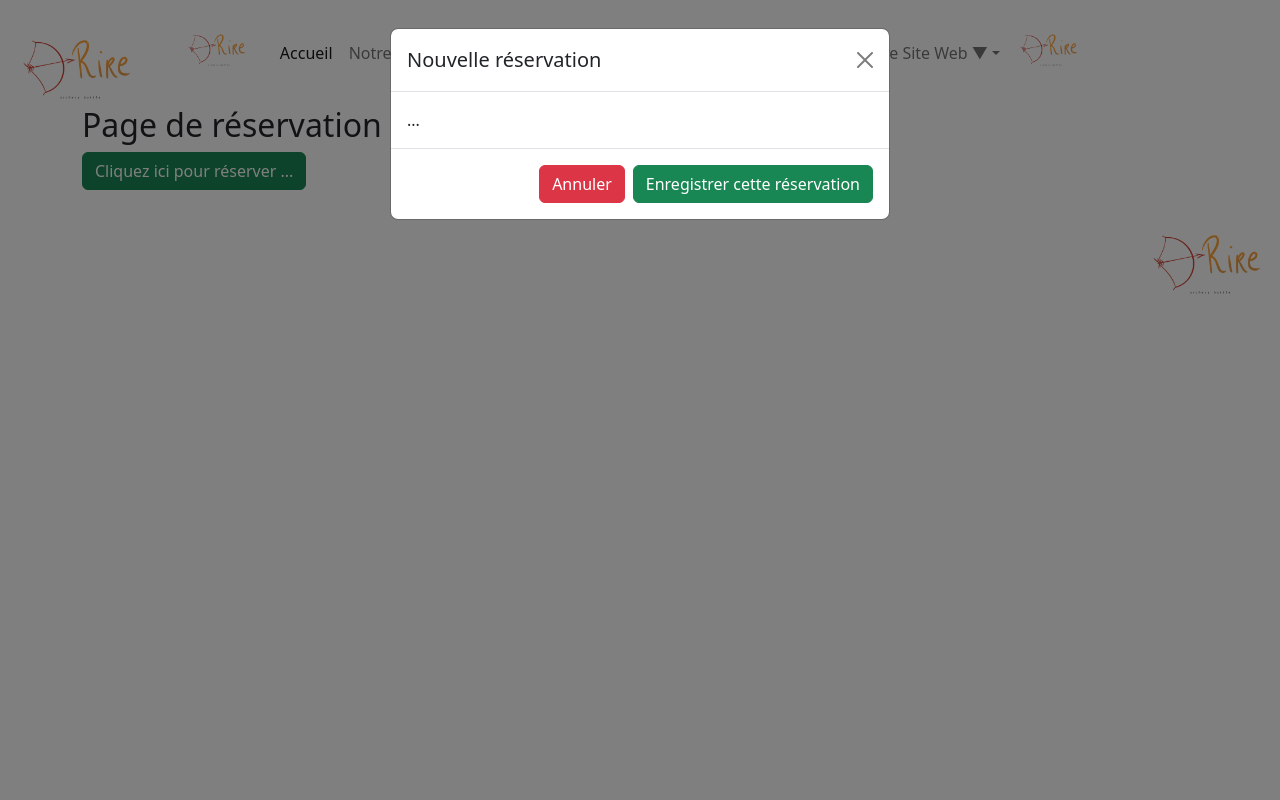
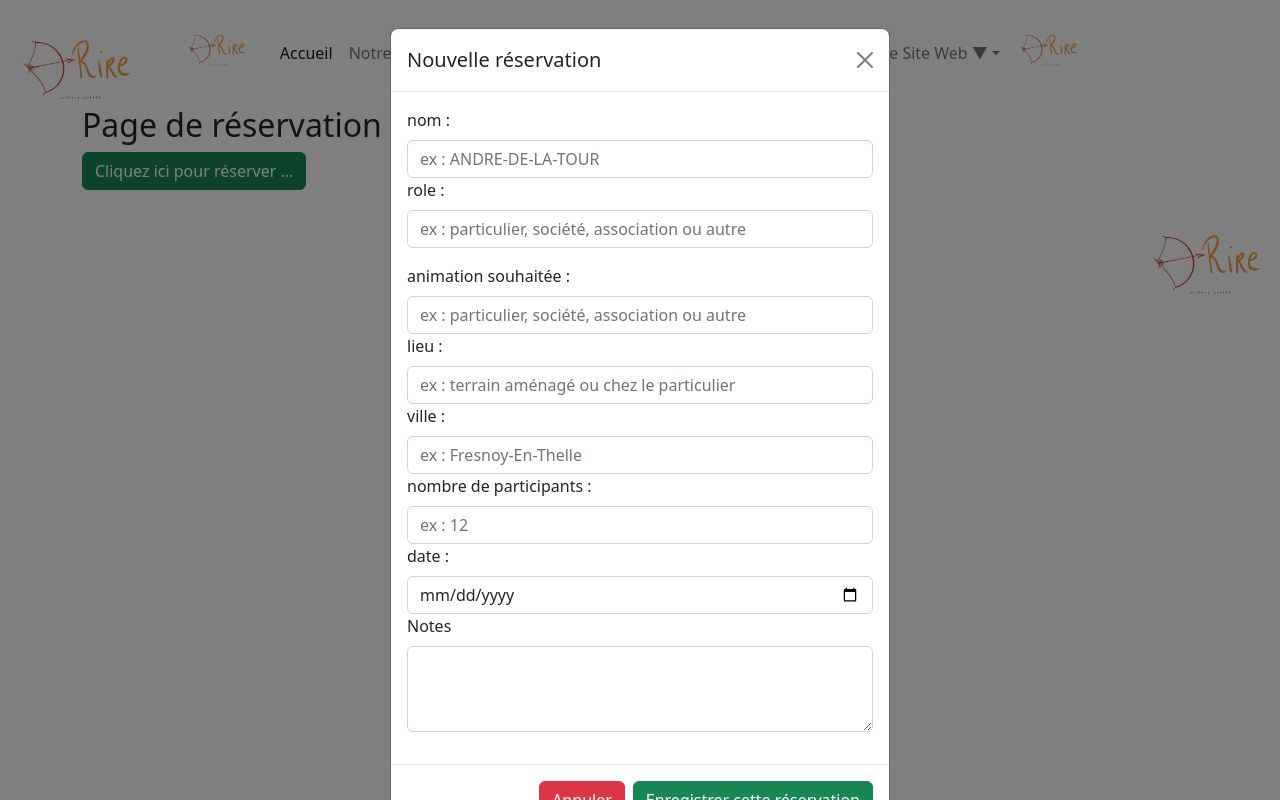
Before and after one commit to Fil2fer-vitamine/front-archerire, a React (Create React App) app: page /Reservation in a window 1280 px wide. Both pictures are taken after a click on the button "Cliquez ici pour réserver ...". Built offline with nearby package versions, Linux system fonts and the light colour scheme.

Commit message:
modale constituée

```diff
--- a/src/pages/PageReservation.tsx
+++ b/src/pages/PageReservation.tsx
@@ -1,4 +1,4 @@
-import Button from "react-bootstrap/esm/Button";
+import Button from 'react-bootstrap/esm/Button';
 
 const PageReservation = () => {
   return (
@@ -36,7 +36,107 @@ const PageReservation = () => {
                   aria-label='Close'
                 ></button>
               </div>
-              <div className='modal-body'>...</div>
+              <div className='modal-body'>
+                <div className='mb-3'>
+                  <label
+                    htmlFor='exampleFormControlInput1'
+                    className='form-label'
+                  >
+                    nom :
+                  </label>
+                  <input
+                    type='text'
+                    className='form-control'
+                    id='exampleFormControlInput1'
+                    placeholder='ex : ANDRE-DE-LA-TOUR'
+                  />
+                  <label
+                    htmlFor='exampleFormControlInput1'
+                    className='form-label'
+                  >
+                    role :
+                  </label>
+                  <input
+                    type='text'
+                    className='form-control'
+                    id='exampleFormControlInput2'
+                    placeholder='ex : particulier, société, association ou autre'
+                  />
+                </div>
+                <label
+                  htmlFor='exampleFormControlInput2'
+                  className='form-label'
+                >
+                  animation souhaitée :
+                </label>
+                <input
+                  type='text'
+                  className='form-control'
+                  id='exampleFormControlInput3'
+                  placeholder='ex : particulier, société, association ou autre'
+                />
+                <label
+                  htmlFor='exampleFormControlInput3'
+                  className='form-label'
+                >
+                  lieu :
+                </label>
+                <input
+                  type='text'
+                  className='form-control'
+                  id='exampleFormControlInput4'
+                  placeholder='ex : terrain aménagé ou chez le particulier'
+                />
+                <label
+                  htmlFor='exampleFormControlInput4'
+                  className='form-label'
+                >
+                  ville :
+                </label>
+                <input
+                  type='text'
+                  className='form-control'
+                  id='exampleFormControlInput5'
+                  placeholder='ex : Fresnoy-En-Thelle'
+                />
+                <label
+                  htmlFor='exampleFormControlInput5'
+                  className='form-label'
+                >
+                  nombre de participants :
+                </label>
+                <input
+                  type='number'
+                  className='form-control'
+                  id='exampleFormControlInput6'
+                  placeholder='ex : 12'
+                />
+                <label
+                  htmlFor='exampleFormControlInput6'
+                  className='form-label'
+                >
+                  date :
+                </label>
+                <input
+                  type='date'
+                  className='form-control'
+                  id='exampleFormControlInput7'
+                />
+
+                <div className='mb-3'>
+                  <label
+                    htmlFor='exampleFormControlTextarea7'
+                    className='form-label'
+                  >
+                    Notes
+                  </label>
+                  <textarea
+                    className='form-control'
+                    id='exampleFormControlTextarea1'
+                    rows={3}
+                  ></textarea>
+                </div>
+              </div>
               <div className='modal-footer'>
                 <button
                   type='button'
```
